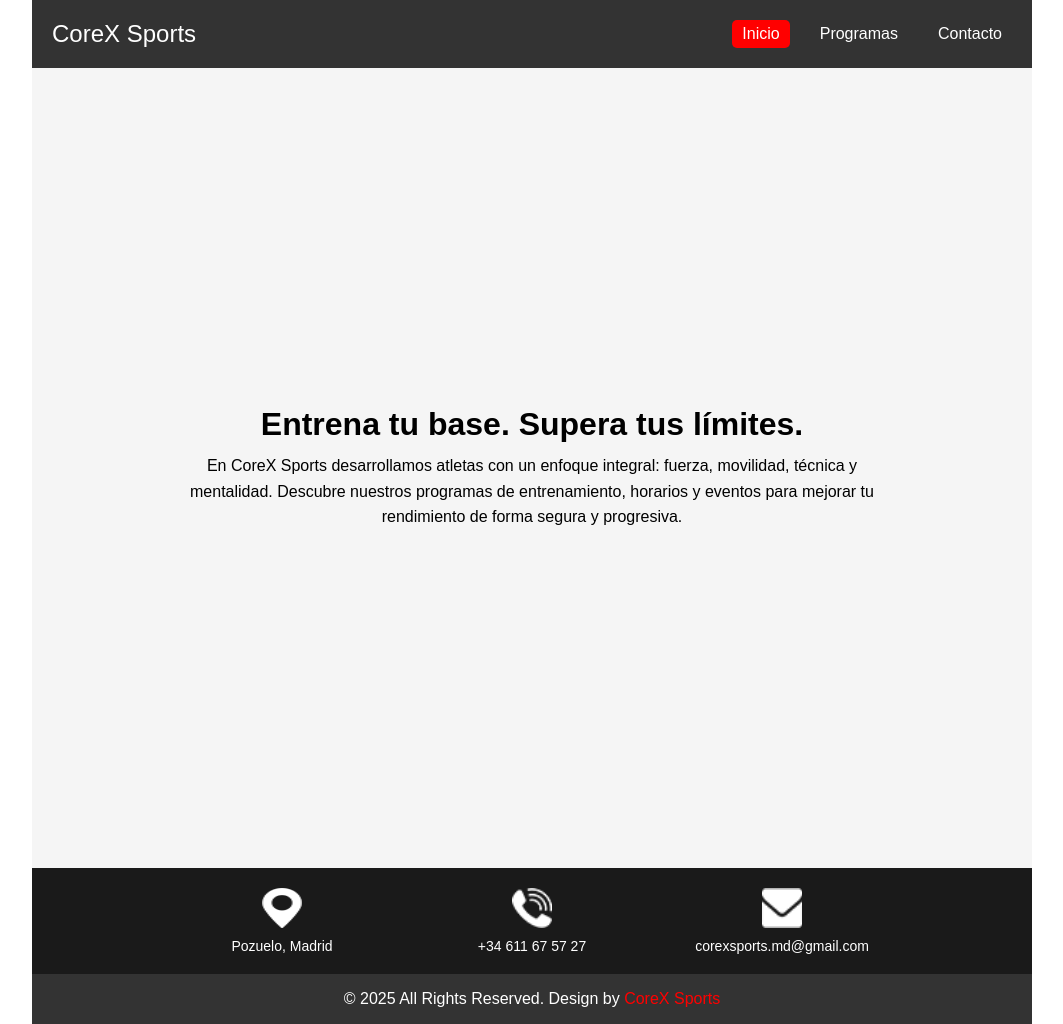
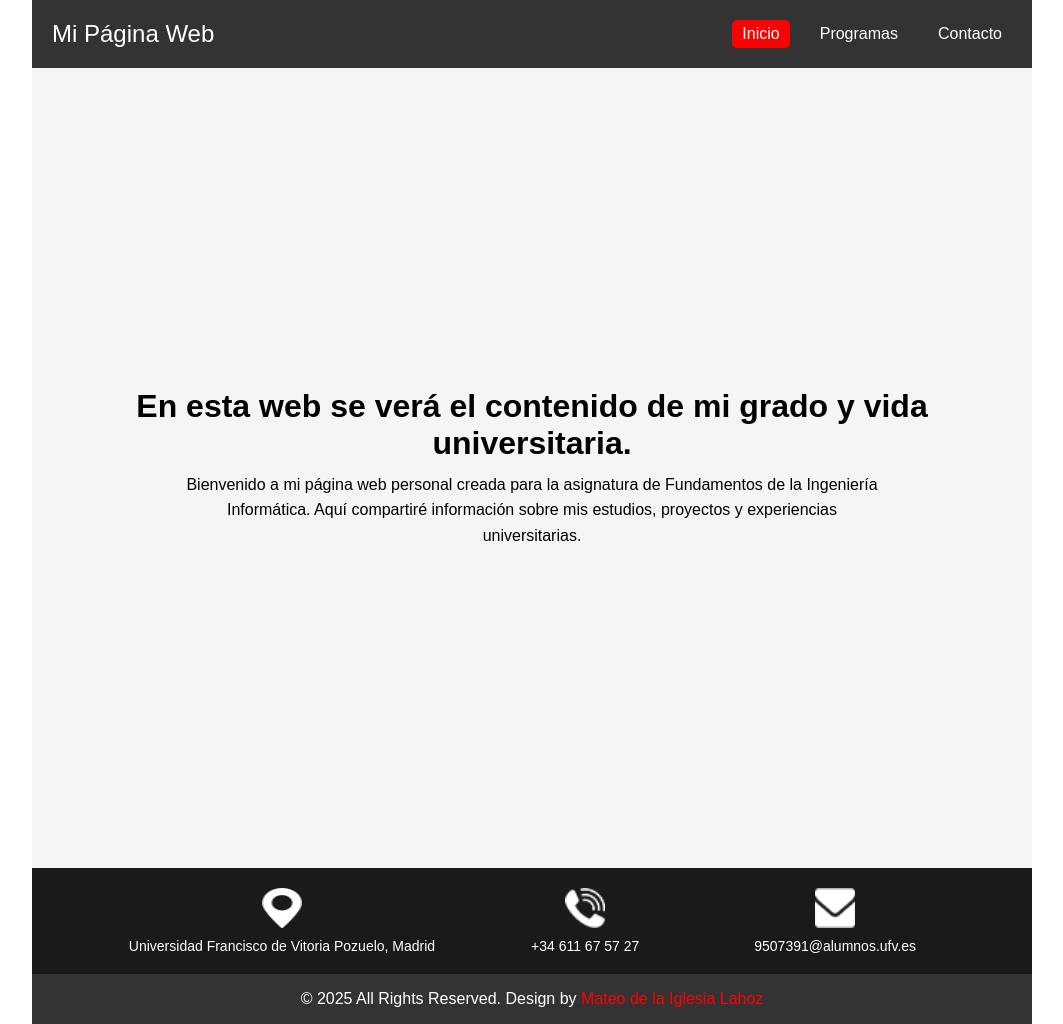
Before and after one commit to Mateo-de-la-Iglesia-Lahoz/mi-pagina-de-git, a plain HTML site: page index.html in a window 1280 px wide. Shown: the whole page, without its empty margins (108-1171 px from the left). Drawn offline with Linux system fonts and the light colour scheme; files whose address does not match are found by name.

Commit message:
Reestructuración de la página web

```diff
--- a/index.html
+++ b/index.html
@@ -9,11 +9,11 @@
   <meta name="viewport" content="width=device-width, initial-scale=1, shrink-to-fit=no" />
 
   <!-- Site Metas -->
-  <meta name="keywords" content="deporte, entrenamiento, rendimiento, core, CoreX Sports" />
-  <meta name="description" content="CoreX Sports: entrenamiento integral para atletas. Programas, horarios, eventos y contacto." />
-  <meta name="author" content="CoreX Sports" />
+  <meta name="keywords" content="Fundamentos de la Ingeniería Informática, web, desarrollo" />
+  <meta name="description" content="Mi primera página web para Fundamentos de la Ingeniería Informática." />
+  <meta name="author" content="Mateo de la Iglesia Lahoz" />
 
-  <title>CoreX Sports</title>
+  <title>Mi Página Web</title>
 
   <style>
     body {
@@ -150,7 +150,7 @@
 <body>
   <header class="container">
     <div class="header-content">
-      <div class="header-title">CoreX Sports</div>
+      <div class="header-title">Mi Página Web</div>
       <nav>
         <a href="#" class="active">Inicio</a>
         <a href="#">Programas</a>
@@ -161,11 +161,10 @@
 
   <main class="container">
     <div class="content">
-      <h1>Entrena tu base. Supera tus límites.</h1>
+      <h1>En esta web se verá el contenido de mi grado y vida universitaria.</h1>
       <p>
-        En CoreX Sports desarrollamos atletas con un enfoque integral: fuerza, movilidad, técnica y mentalidad.
-        Descubre nuestros programas de entrenamiento, horarios y eventos para mejorar tu rendimiento de forma
-        segura y progresiva.
+       Bienvenido a mi página web personal creada para la asignatura de Fundamentos de la Ingeniería Informática.
+       Aquí compartiré información sobre mis estudios, proyectos y experiencias universitarias.
       </p>
     </div>
 
@@ -173,7 +172,7 @@
       <div class="menu-content">
         <div class="menu-item">
           <img src="./images/location-white.png" alt="Icono de ubicación" class="menu-icon">
-          <p>Pozuelo, Madrid</p>
+          <p>Universidad Francisco de Vitoria Pozuelo, Madrid</p>
         </div>
 
         <div class="menu-item">
@@ -183,14 +182,14 @@
 
         <div class="menu-item">
           <img src="./images/envelope-white.png" alt="Icono de correo" class="menu-icon">
-          <p>corexsports.md@gmail.com</p>
+          <p>9507391@alumnos.ufv.es</p>
         </div>
       </div>
     </div>
   </main>
 
   <footer class="footer-section">
-    <p>&copy; 2025 All Rights Reserved. Design by <a href="#">CoreX Sports</a></p>
+    <p>&copy; 2025 All Rights Reserved. Design by <a href="#">Mateo de la Iglesia Lahoz</a></p>
   </footer>
 </body>
 </html>
```
